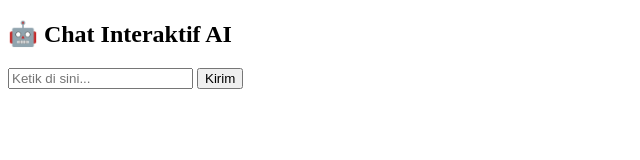
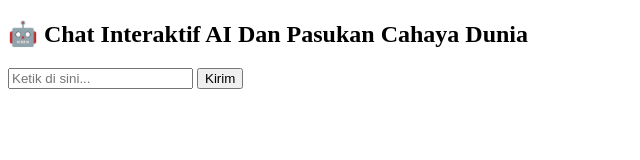
Before and after one commit to Rajda-Shazuraynaindira/shazura.github.io, a plain HTML site: page SHAZURA_WEB_PORTAL/chat.html in a window 1280 px wide. Shown: the whole page, without its empty margins (0-640 px from the left). Drawn offline with Linux system fonts and the light colour scheme.

Commit message:
Update chat.html

```diff
--- a/SHAZURA_WEB_PORTAL/chat.html
+++ b/SHAZURA_WEB_PORTAL/chat.html
@@ -7,7 +7,7 @@
     <script src="chat.js"></script>
 </head>
 <body>
-    <h2>🤖 Chat Interaktif AI</h2>
+    <h2>🤖 Chat Interaktif AI Dan Pasukan Cahaya Dunia</h2>
     <input type="text" id="input" placeholder="Ketik di sini..." />
     <button onclick="kirimPesan()">Kirim</button>
     <div id="chat-log"></div>
```
